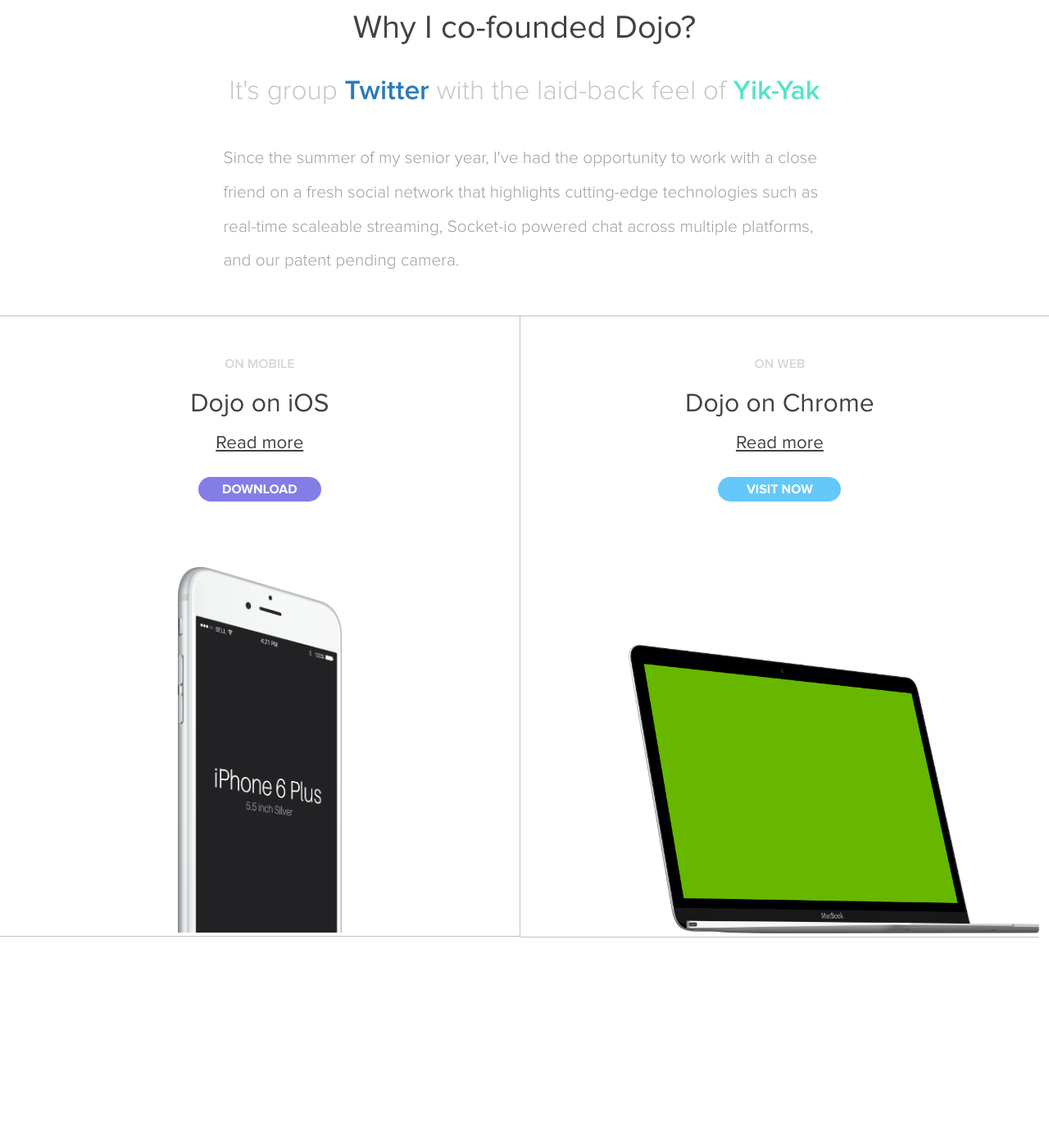
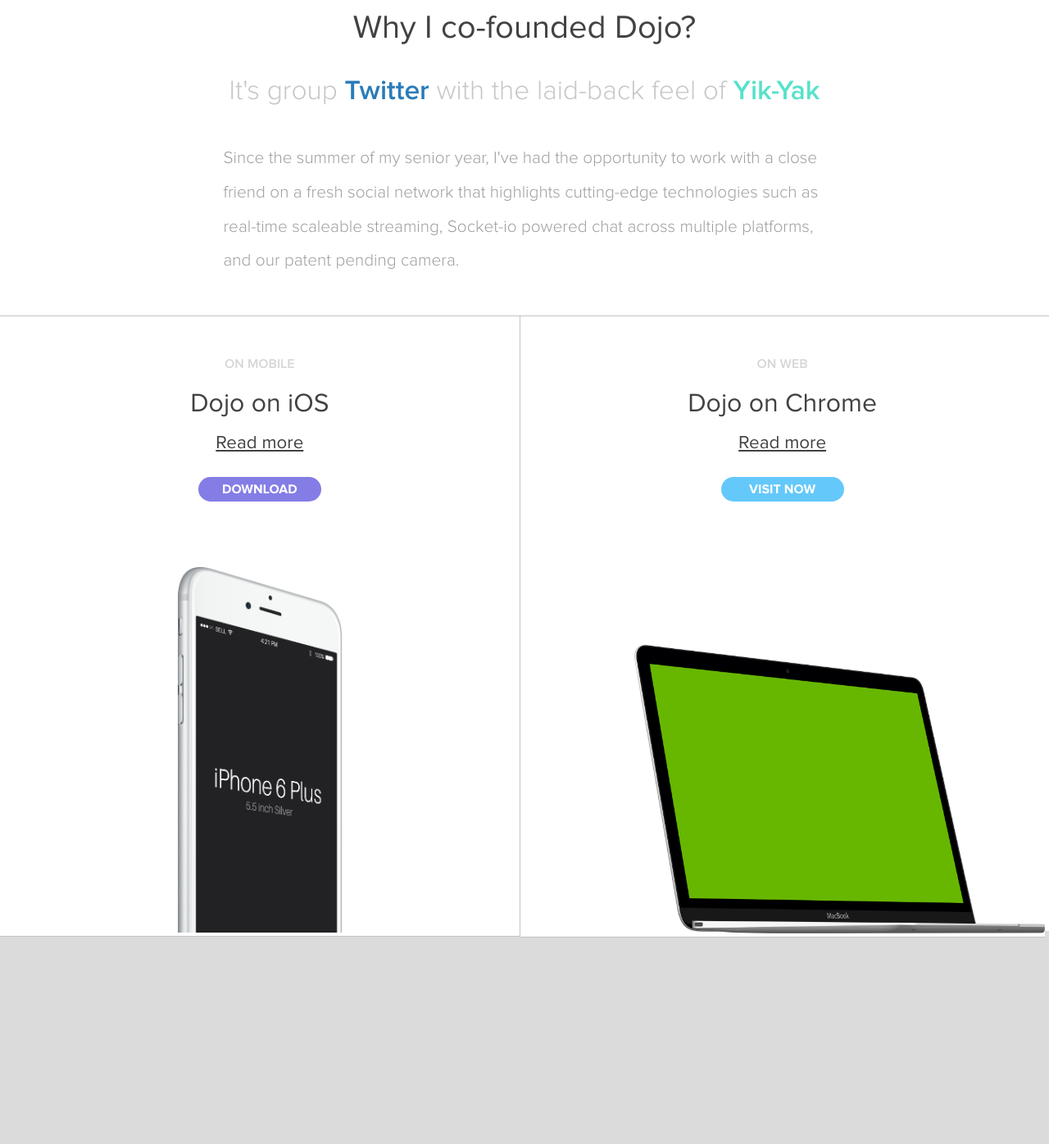
Before and after one commit to minupalaniappan/minupalaniappan.github.io, a PHP site: page / in a window 1280 px wide. Shown: the part 1702-3098 px from the top of the page at 82% size. Before the commit the page ends 2846 px from the top, so only its background shows below. Run offline with PHP 8.4, Linux system fonts and the light colour scheme; grey boxes labelled with a size stand in for pictures from a placeholder-image service; some libraries are stand-ins or nearby versions.

Commit message:
yo projectz

```diff
--- a/index.css
+++ b/index.css
@@ -280,7 +280,6 @@ h1, h2, h3, h4, h5, h6
 	{
 	    width: 501px;
 	    text-align: center;
-	    margin: 0 auto;
 	    float: right;
 		margin-top: 170px;
 	}
@@ -299,6 +298,14 @@ h1, h2, h3, h4, h5, h6
 		padding-left: 15px;
 		margin-top: 20px;
 		padding-bottom: 15px;
+	}
+
+	.project-links
+	{
+		height: 200px;
+		padding: 30px;
+		background-color: #DBDBDB;
+		margin-top: 730px;
 	}
 
 
--- a/index.html
+++ b/index.html
@@ -48,7 +48,7 @@
 								<img src="imgs/phone6white.png">
 						</div>
 					</div>
-				<div class = "app_split"  style = "padding-bottom: 0px">
+					<div class = "app_split"  style = "padding-bottom: 0px; width: 50%">
 						<p>
 							<p class = "subtitle">ON WEB</p>
 							<p class = "header">Dojo on Chrome</p>
@@ -64,5 +64,7 @@
 
 				</div>
 			</div>
+			<div class = "project-links"></div>
+
 	</body>
 </html>
```
Lines whose indentation alone changed are shown as unchanged.
